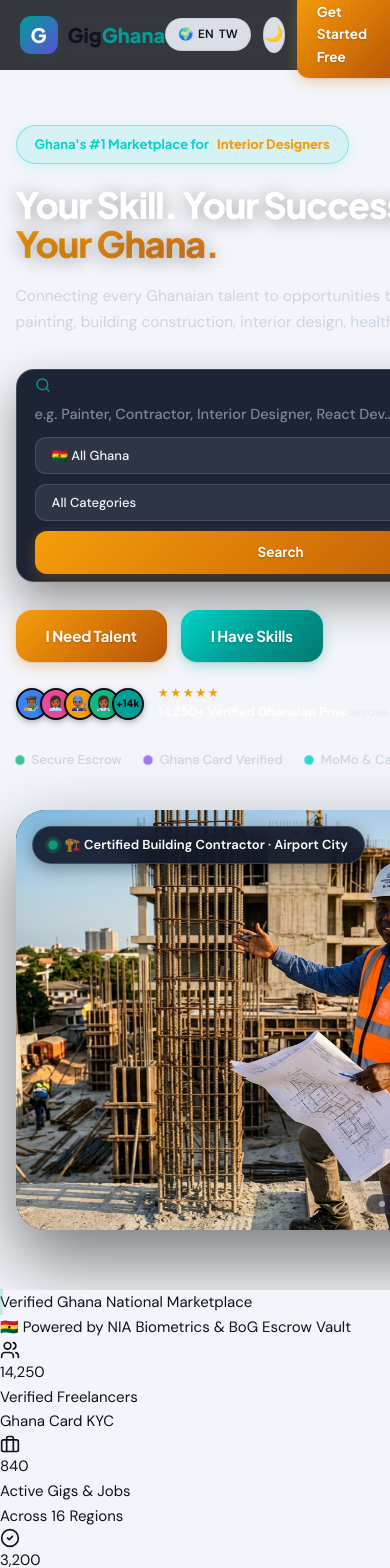
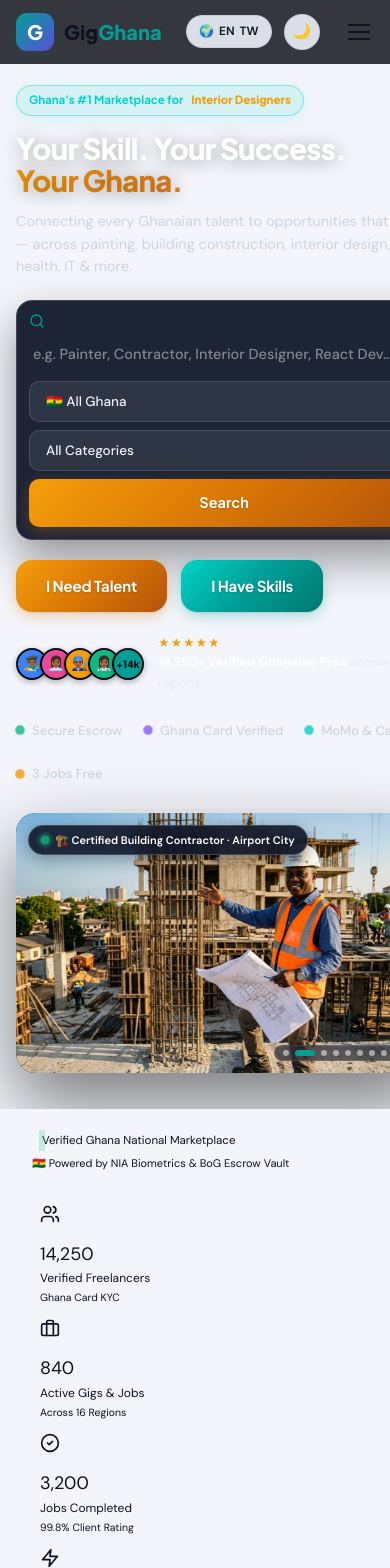
Before and after one commit to JoeVardyGC/GigGhana, a Next.js app: page / in a window 390 px wide. Shown: the top 1568 px of the page. Built offline with nearby package versions, Linux system fonts and the light colour scheme.

Commit message:
feat(mobile): complete overhaul of mobile responsiveness across hero, search, trust island, bento grid, jobs, and footer

```diff
--- a/app/globals.css
+++ b/app/globals.css
@@ -2416,27 +2416,434 @@
 .t-msg { font-size: 12px; color: var(--tx-2); }
 .t-cls { cursor: pointer; color: var(--tx-3); font-size: 18px; padding: 2px 6px; }
 
-/* RESPONSIVE MEDIA QUERIES */
+/* ══════════════════════════════════════════════════
+   COMPREHENSIVE MOBILE & TABLET RESPONSIVE SYSTEM
+   ══════════════════════════════════════════════════ */
+html, body {
+  overflow-x: hidden;
+  width: 100%;
+  max-width: 100vw;
+  -webkit-tap-highlight-color: transparent;
+}
+
 @media (max-width: 1024px) {
-  .hero-content { grid-template-columns: 1fr; }
-  .hero-panel { max-width: 480px; }
-  .stats-grid { grid-template-columns: repeat(2, 1fr); }
-  .cat-grid { grid-template-columns: repeat(2, 1fr); }
-  .prov-grid { grid-template-columns: repeat(2, 1fr); }
-  .how-grid, .badge-tiers { grid-template-columns: 1fr; }
-  .footer-top { grid-template-columns: 1fr 1fr; }
-  .rv-card { min-width: 100%; }
+  .hero-container {
+    grid-template-columns: 1fr;
+    gap: 36px;
+  }
+  .hero-right-showcase {
+    margin-top: 0;
+    width: 100%;
+  }
+  .showcase-outer-wrap {
+    max-width: 100%;
+  }
+  .showcase-card {
+    max-width: 100%;
+    min-height: 340px;
+  }
+  .trust-island-grid {
+    grid-template-columns: repeat(2, 1fr);
+    gap: 16px;
+  }
+  .trust-divider {
+    display: none;
+  }
+  .cat-grid {
+    grid-template-columns: repeat(2, 1fr);
+    gap: 16px;
+  }
+  .prov-grid {
+    grid-template-columns: repeat(2, 1fr);
+    gap: 16px;
+  }
+  .rjh-jobs-grid {
+    grid-template-columns: repeat(2, 1fr);
+    gap: 16px;
+  }
+  .how-grid, .badge-tiers {
+    grid-template-columns: 1fr;
+    gap: 16px;
+  }
+  .f-grid {
+    grid-template-columns: repeat(2, 1fr);
+    gap: 28px;
+  }
+  .rv-card {
+    min-width: 100%;
+  }
 }
 
 @media (max-width: 768px) {
-  .nav-links, .nav-acts a.btn-ghost { display: none; }
-  .ham { display: flex; }
-  .hero-panel { display: none; }
-  .stats-grid { grid-template-columns: 1fr; }
-  .cat-grid { grid-template-columns: 1fr; }
-  .prov-grid { grid-template-columns: 1fr; }
-  .footer-top { grid-template-columns: 1fr; }
-  .footer-bar { flex-direction: column; gap: 14px; text-align: center; }
-  .search-wrap { flex-direction: column; align-items: stretch; }
-  .search-div { display: none; }
-}
+  /* Global Section Padding */
+  .section {
+    padding: 56px 16px;
+  }
+  .s-head {
+    margin-bottom: 32px;
+  }
+  .s-title {
+    font-size: clamp(24px, 6.2vw, 34px);
+    line-height: 1.15;
+  }
+  .s-sub {
+    font-size: 14.5px;
+    line-height: 1.55;
+  }
+
+  /* Navbar on Mobile */
+  .navbar {
+    padding: 0 16px;
+    height: 64px;
+  }
+  .nav-links, .nav-acts a.btn-ghost, .nav-acts a.btn-gold {
+    display: none;
+  }
+  .ham {
+    display: flex;
+  }
+  .mobile-nav {
+    top: 64px;
+    padding: 20px 16px;
+    background: var(--surface);
+    backdrop-filter: blur(20px);
+    -webkit-backdrop-filter: blur(20px);
+    box-shadow: 0 20px 40px rgba(0, 0, 0, 0.25);
+  }
+  .mobile-nav a {
+    font-size: 15px;
+    padding: 10px 0;
+    border-bottom: 1px solid var(--bd);
+  }
+  .mobile-nav a:last-child {
+    border-bottom: none;
+  }
+
+  /* Hero on Mobile */
+  .hero {
+    padding: 85px 0 36px;
+    min-height: auto;
+  }
+  .hero-container {
+    padding: 0 16px;
+    gap: 28px;
+  }
+  .hero-badge {
+    font-size: 12px;
+    padding: 6px 14px;
+    margin-bottom: 16px;
+  }
+  .hero-title {
+    font-size: clamp(28px, 7.5vw, 42px);
+    line-height: 1.1;
+    letter-spacing: -0.025em;
+    margin-bottom: 14px;
+  }
+  .hero-sub {
+    font-size: 14.5px;
+    line-height: 1.55;
+    margin-bottom: 22px;
+  }
+
+  /* Search Capsule on Mobile */
+  .search-outer {
+    margin-bottom: 20px;
+    width: 100%;
+    max-width: 100%;
+  }
+  .search-wrap {
+    flex-direction: column;
+    align-items: stretch;
+    padding: 12px;
+    gap: 8px;
+    border-radius: 16px;
+  }
+  .search-wrap input {
+    width: 100%;
+    font-size: 14.5px;
+    padding: 6px 4px;
+  }
+  .search-div {
+    display: none;
+  }
+  .search-wrap select {
+    width: 100%;
+    padding: 10px 12px;
+    font-size: 13.5px;
+    border-radius: 10px;
+  }
+  .search-wrap .btn-gold {
+    width: 100%;
+    justify-content: center;
+    padding: 12px;
+    font-size: 14.5px;
+    font-weight: 700;
+    border-radius: 10px;
+  }
+
+  /* Hero Showcase on Mobile */
+  .showcase-card {
+    min-height: 260px;
+    max-height: 340px;
+    aspect-ratio: 16 / 10;
+    border-radius: 20px;
+  }
+  .showcase-top-badge {
+    font-size: 11px;
+    padding: 5px 12px;
+    top: 12px;
+    left: 12px;
+    gap: 6px;
+  }
+  .showcase-dots {
+    bottom: 12px;
+    right: 12px;
+    padding: 4px 8px;
+  }
+
+  /* Stats Bar & Trust Island */
+  .stats-bar {
+    padding: 0 16px 20px;
+  }
+  .trust-island {
+    padding: 20px 16px;
+    border-radius: 20px;
+  }
+  .trust-island-header {
+    flex-direction: column;
+    align-items: flex-start;
+    gap: 8px;
+    padding-bottom: 12px;
+    margin-bottom: 14px;
+  }
+  .trust-pulse-badge {
+    font-size: 11.5px;
+    padding: 3px 10px;
+  }
+  .trust-sub-note {
+    font-size: 11px;
+  }
+  .trust-island-grid {
+    grid-template-columns: repeat(2, 1fr);
+    gap: 12px;
+  }
+  .trust-item {
+    padding: 6px 8px;
+    gap: 10px;
+  }
+  .trust-icon-box {
+    width: 36px;
+    height: 36px;
+    border-radius: 10px;
+  }
+  .trust-val {
+    font-size: 18px;
+  }
+  .trust-lbl {
+    font-size: 12px;
+  }
+  .trust-sub {
+    font-size: 10.5px;
+  }
+
+  /* Bento Grid on Mobile */
+  .bento-grid {
+    grid-template-columns: 1fr !important;
+    gap: 14px !important;
+  }
+  .bento-card {
+    grid-column: span 1 / span 1 !important;
+    padding: 22px 18px !important;
+    border-radius: 20px !important;
+  }
+  .badge-tiers {
+    grid-template-columns: 1fr;
+    gap: 12px;
+    margin-top: 24px;
+  }
+  .badge-tier-card {
+    padding: 20px 16px;
+    border-radius: 18px;
+  }
+
+  /* Recently Posted Jobs on Mobile */
+  .rjh-filter-tabs {
+    display: flex;
+    flex-wrap: nowrap;
+    overflow-x: auto;
+    -webkit-overflow-scrolling: touch;
+    padding-bottom: 8px;
+    gap: 8px;
+    justify-content: flex-start;
+    scrollbar-width: none;
+  }
+  .rjh-filter-tabs::-webkit-scrollbar {
+    display: none;
+  }
+  .rjh-filter-btn {
+    flex-shrink: 0;
+    padding: 7px 14px;
+    font-size: 12px;
+  }
+  .rjh-jobs-grid {
+    grid-template-columns: 1fr;
+    gap: 14px;
+  }
+  .rjh-job-card {
+    border-radius: 18px;
+  }
+  .rjh-jc-inner {
+    padding: 18px 16px;
+    gap: 12px;
+  }
+  .rjh-jc-title {
+    font-size: 15px;
+  }
+  .rjh-jc-desc {
+    font-size: 13px;
+    line-height: 1.5;
+  }
+  .rjh-jc-chips {
+    gap: 4px;
+    padding: 8px 0;
+  }
+  .rjh-chip {
+    font-size: 10.5px;
+    padding: 2px 6px;
+  }
+  .rjh-jc-footer {
+    gap: 10px;
+  }
+  .rjh-jc-budget-val {
+    font-size: 16px;
+  }
+  .recent-jobs-footer-cta {
+    flex-direction: column;
+    width: 100%;
+    gap: 10px;
+    margin-top: 24px;
+  }
+  .recent-jobs-footer-cta .btn {
+    width: 100%;
+    text-align: center;
+    justify-content: center;
+  }
+
+  /* Providers Grid on Mobile */
+  .prov-grid {
+    grid-template-columns: 1fr;
+    gap: 14px;
+  }
+  .prov-card {
+    padding: 18px 16px;
+    border-radius: 18px;
+  }
+  .prov-foot {
+    flex-direction: column;
+    align-items: stretch;
+    gap: 8px;
+  }
+  .prov-foot .btn {
+    width: 100%;
+    text-align: center;
+    justify-content: center;
+  }
+
+  /* Reviews on Mobile */
+  .rv-card {
+    min-width: 100%;
+    padding: 22px 18px;
+    border-radius: 20px;
+  }
+  .rv-nav {
+    gap: 10px;
+    justify-content: center;
+    margin-top: 16px;
+  }
+
+  /* Earnings Chart on Mobile */
+  .chart-box {
+    padding: 20px 14px;
+    border-radius: 20px;
+  }
+  .chart-hd {
+    flex-direction: column;
+    align-items: flex-start;
+    gap: 10px;
+  }
+
+  /* CTA on Mobile */
+  .cta-wrap {
+    padding: 36px 18px;
+    border-radius: 22px;
+    margin: 32px 16px;
+  }
+  .cta-title {
+    font-size: clamp(22px, 5.5vw, 32px);
+    line-height: 1.2;
+  }
+  .cta-sub {
+    font-size: 14px;
+    margin-bottom: 22px;
+  }
+  .cta-btns {
+    flex-direction: column;
+    gap: 10px;
+    width: 100%;
+  }
+  .cta-btns .btn {
+    width: 100%;
+    text-align: center;
+    justify-content: center;
+  }
+
+  /* Footer on Mobile */
+  .site-footer {
+    padding: 48px 16px 24px;
+  }
+  .f-grid {
+    grid-template-columns: 1fr;
+    gap: 24px;
+  }
+  .f-col {
+    width: 100%;
+  }
+  .nl-form {
+    flex-direction: column;
+    gap: 8px;
+    width: 100%;
+  }
+  .nl-form input, .nl-form button {
+    width: 100%;
+  }
+  .footer-bar {
+    flex-direction: column;
+    gap: 12px;
+    text-align: center;
+  }
+}
+
+@media (max-width: 480px) {
+  .cat-grid {
+    grid-template-columns: 1fr;
+    gap: 12px;
+  }
+  .trust-island-grid {
+    grid-template-columns: 1fr;
+    gap: 10px;
+  }
+  .hero-badge {
+    font-size: 11.5px;
+    padding: 5px 12px;
+  }
+  .rjh-jc-footer {
+    flex-direction: column;
+    align-items: stretch;
+    gap: 8px;
+  }
+  .rjh-jc-btn {
+    width: 100%;
+    text-align: center;
+    justify-content: center;
+  }
+}
--- a/components/ui/luxury-estimator.tsx
+++ b/components/ui/luxury-estimator.tsx
@@ -35,27 +35,27 @@
   };
 
   return (
-    <div className="relative rounded-3xl border border-[var(--border-hi)] bg-[var(--card)] p-8 sm:p-12 shadow-2xl backdrop-blur-2xl transition-all duration-300">
+    <div className="relative rounded-3xl border border-[var(--border-hi)] bg-[var(--card)] p-5 sm:p-8 md:p-12 shadow-2xl backdrop-blur-2xl transition-all duration-300">
       {/* Decorative luxury watermark */}
-      <div className="absolute top-6 right-8 opacity-5 text-7xl font-serif select-none pointer-events-none text-[var(--gold)]">
+      <div className="absolute top-6 right-8 opacity-5 text-7xl font-serif select-none pointer-events-none text-[var(--gold)] hidden sm:block">
         GG
       </div>
 
-      <div className="flex flex-col md:flex-row md:items-end justify-between gap-6 pb-8 border-b border-[var(--border)] mb-8">
+      <div className="flex flex-col md:flex-row md:items-end justify-between gap-4 sm:gap-6 pb-6 sm:pb-8 border-b border-[var(--border)] mb-6 sm:mb-8">
         <div>
-          <div className="inline-flex items-center gap-2 text-xs font-bold uppercase tracking-widest text-[var(--gold)] font-sans mb-2">
+          <div className="inline-flex items-center gap-2 text-[11px] sm:text-xs font-bold uppercase tracking-widest text-[var(--gold)] font-sans mb-2">
             <Gem className="w-3.5 h-3.5" />
             <span>SOVEREIGN PRACTICE ESTIMATOR</span>
           </div>
-          <h3 className="text-3xl sm:text-4xl font-serif font-bold text-[var(--tx)] tracking-tight">
+          <h3 className="text-2xl sm:text-3xl md:text-4xl font-serif font-bold text-[var(--tx)] tracking-tight">
             Estimate Your Professional Earning Power
           </h3>
-          <p className="text-sm text-[var(--tx-2)] mt-2 max-w-xl">
+          <p className="text-xs sm:text-sm text-[var(--tx-2)] mt-2 max-w-xl">
             Independent Ghanaian practitioners and master artisans earn market-leading rates with verified client escrow protection.
           </p>
         </div>
 
-        <div className="flex items-center gap-2 px-3.5 py-1.5 rounded-full bg-[var(--gold-dim)] text-[var(--gold)] border border-[var(--border-hi)] text-xs font-bold w-fit">
+        <div className="flex items-center gap-2 px-3 py-1.5 rounded-full bg-[var(--gold-dim)] text-[var(--gold)] border border-[var(--border-hi)] text-[11px] sm:text-xs font-bold w-fit">
           <TrendingUp className="w-4 h-4" />
           <span>Guaranteed Escrow Payouts</span>
         </div>
```
